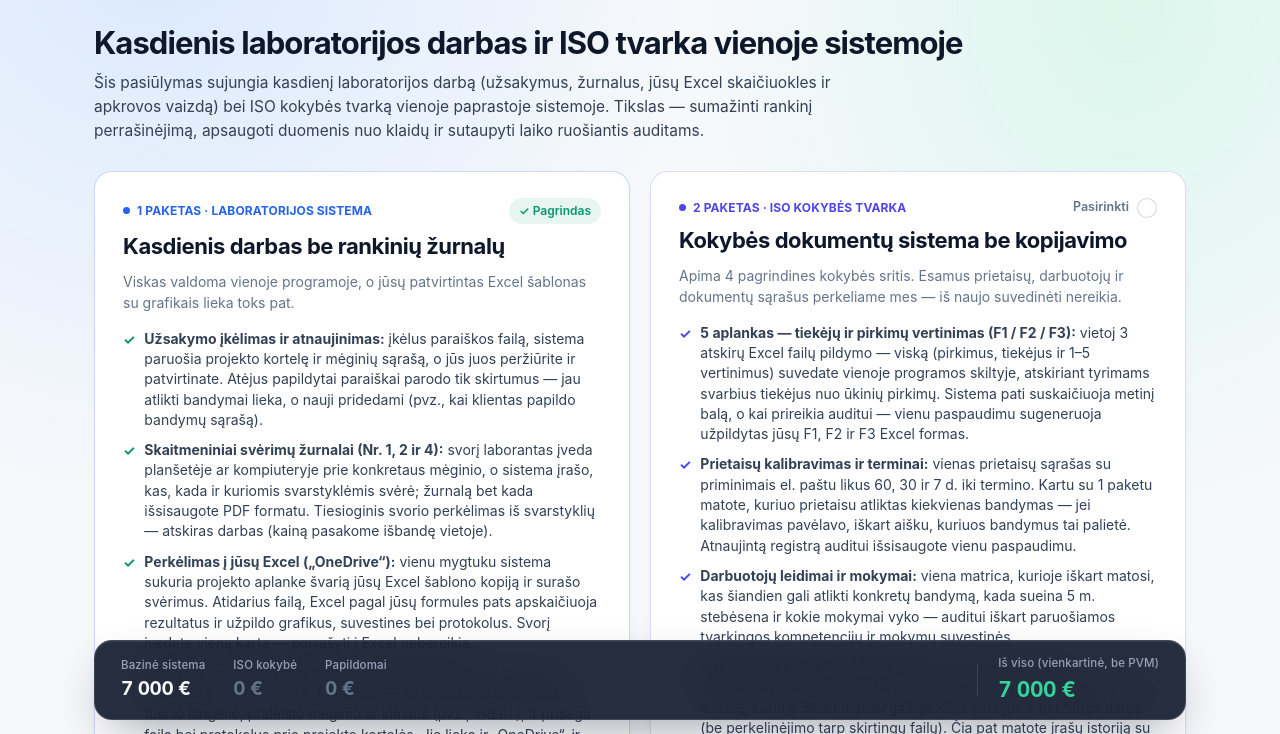
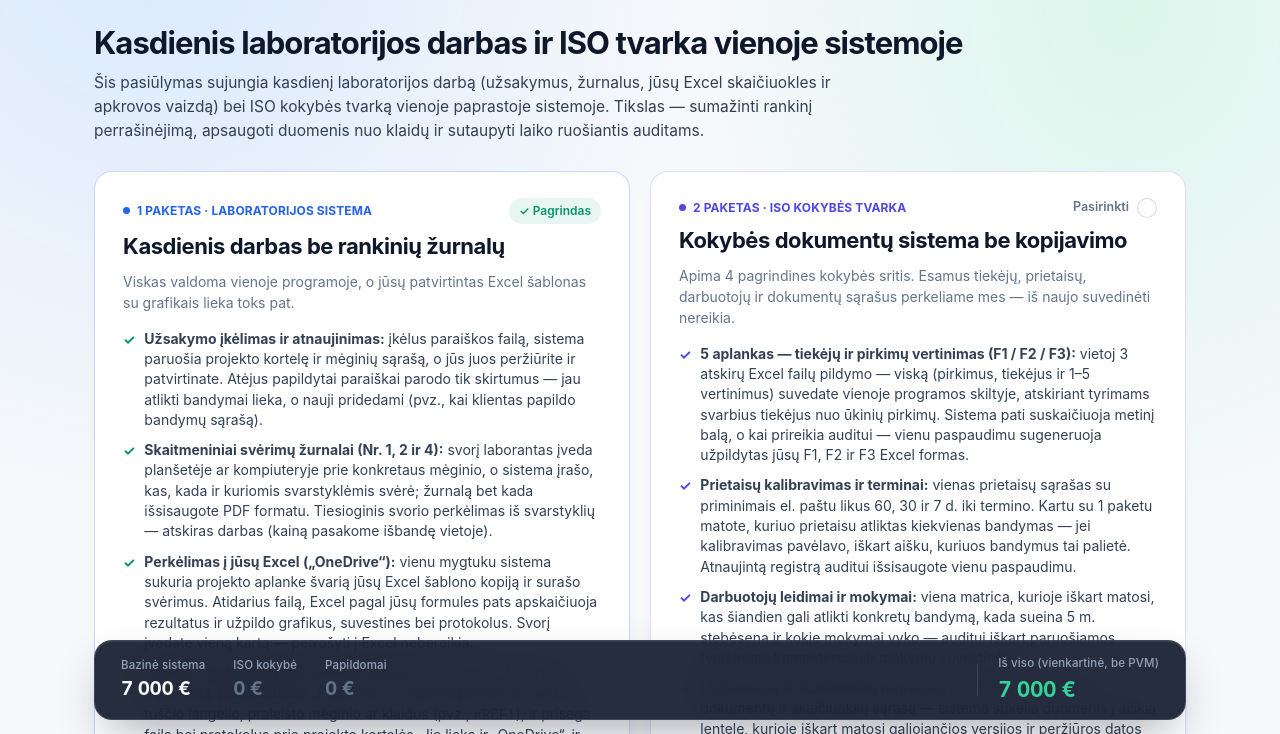
Before and after one commit to JustinasBarr/lab-preview-2026, a plain HTML site: page pasiulymas.html in a window 1280 px wide. Shown: the part 66-800 px from the top of the page. Drawn offline with Linux system fonts and the light colour scheme.

Commit message:
Include existing suppliers in Package 2 data migration list

```diff
--- a/pasiulymas.html
+++ b/pasiulymas.html
@@ -325,7 +325,7 @@
             </span>
           </div>
           <h2>Kokybės dokumentų sistema be kopijavimo</h2>
-          <p class="hero-sub">Apima 4 pagrindines kokybės sritis. Esamus prietaisų, darbuotojų ir dokumentų sąrašus perkeliame mes — iš naujo suvedinėti nereikia.</p>
+          <p class="hero-sub">Apima 4 pagrindines kokybės sritis. Esamus tiekėjų, prietaisų, darbuotojų ir dokumentų sąrašus perkeliame mes — iš naujo suvedinėti nereikia.</p>
           <ul class="pts">
             <li><span class="chk iso">✓</span> <span><strong>5 aplankas — tiekėjų ir pirkimų vertinimas (F1 / F2 / F3):</strong> vietoj 3 atskirų Excel failų pildymo — viską (pirkimus, tiekėjus ir 1–5 vertinimus) suvedate vienoje programos skiltyje, atskiriant tyrimams svarbius tiekėjus nuo ūkinių pirkimų. Sistema pati suskaičiuoja metinį balą, o kai prireikia auditui — vienu paspaudimu sugeneruoja užpildytas jūsų F1, F2 ir F3 Excel formas.</span></li>
             <li><span class="chk iso">✓</span> <span><strong>Prietaisų kalibravimas ir terminai:</strong> vienas prietaisų sąrašas su priminimais el. paštu likus 60, 30 ir 7 d. iki termino. Kartu su 1 paketu matote, kuriuo prietaisu atliktas kiekvienas bandymas — jei kalibravimas pavėlavo, iškart aišku, kuriuos bandymus tai palietė. Atnaujintą registrą auditui išsisaugote vienu paspaudimu.</span></li>
```
